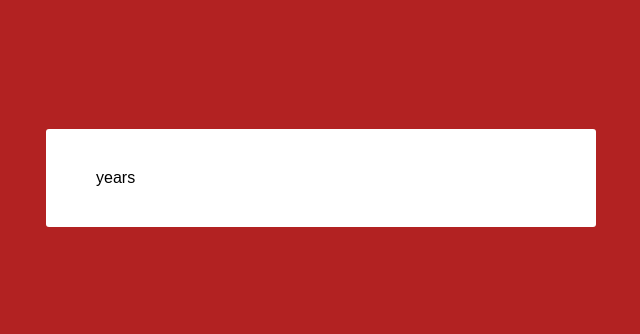
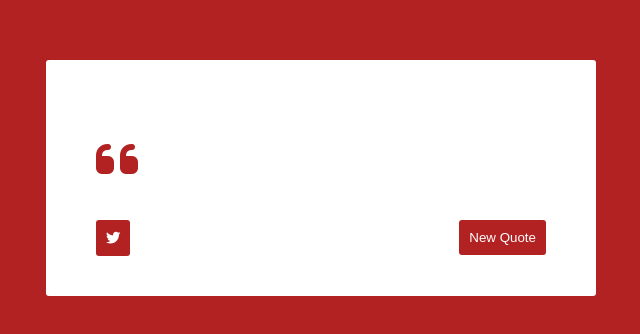
Before and after one commit to oghenenyerhovwo/Random-Quote-Machine, a React (Create React App) app: page / in a window 1280 px wide. Shown: the part 222-556 px from the top of the page, without its empty margins (319-959 px from the left). Built offline with nearby package versions, Linux system fonts and the light colour scheme.

Commit message:
Quote box Design Ready

```diff
--- a/src/App.js
+++ b/src/App.js
@@ -32,7 +32,38 @@ function App() {
           zIndex: 2,
         }}
       >
-        years
+        <div>
+          <h1 style={{color: color, fontSize: "3rem"}} >
+            <i class="fa fa-quote-left" aria-hidden="true"></i>
+            {" "}
+
+          </h1>
+        </div>
+        <div>
+          <div
+            style={{
+              display: "inline-block"
+            }}
+          >
+            <button
+              style={{borderRadius: "3px", fontSize: "0.9rem", background: color, border: "none", padding: "10px", color: "#fff" }}
+            >
+              <i class="fa fa-twitter" aria-hidden="true"></i>
+            </button>
+          </div>
+          <div
+            style={{
+              display: "inline-block",
+              float: "right",
+            }}
+          >
+            <button
+              style={{borderRadius: "3px", background: color, border: "none", padding: "10px", color: "#fff" }}
+            >
+              New Quote
+            </button>
+          </div>
+        </div>
       </div>
     </div>
   );
```
Also changed, not shown: src/index.css (line endings or trailing spaces).
